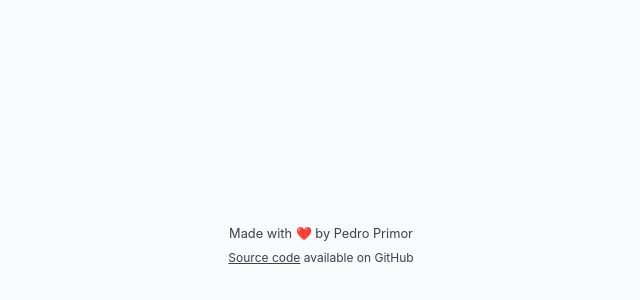
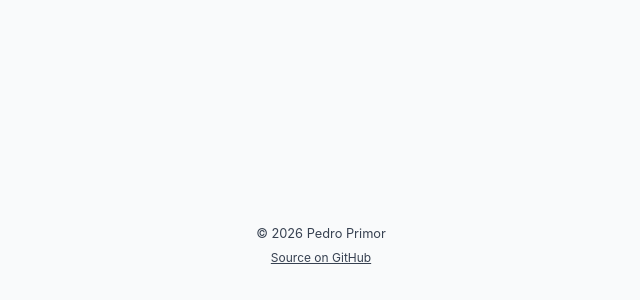
Before and after one commit to pprimor/primor.me, a React (Vite) app: page / in a window 1280 px wide. Shown: the part 6276-6576 px from the top of the page, without its empty margins (319-959 px from the left). Built offline with nearby package versions, Linux system fonts and the light colour scheme; no server answers; a web font is replaced by a local one.

Commit message:
style(footer): replace heart attribution with copyright line

```diff
--- a/src/components/Footer.tsx
+++ b/src/components/Footer.tsx
@@ -2,11 +2,7 @@ export default function Footer() {
   return (
     <footer className="text-center sm:mt-28 sm:mb-10">
       <small className="text-gray-700 dark:text-gray-300">
-        Made with{" "}
-        <span role="img" aria-label="heart">
-          ❤️
-        </span>{" "}
-        by Pedro Primor
+        © {new Date().getFullYear()} Pedro Primor
       </small>
       <br />
       <small className="text-gray-700 text-xs dark:text-gray-300">
@@ -16,9 +12,8 @@ export default function Footer() {
           target="_blank"
           rel="noopener noreferrer"
         >
-          Source code
-        </a>{" "}
-        available on GitHub
+          Source on GitHub
+        </a>
       </small>
     </footer>
   );
```
